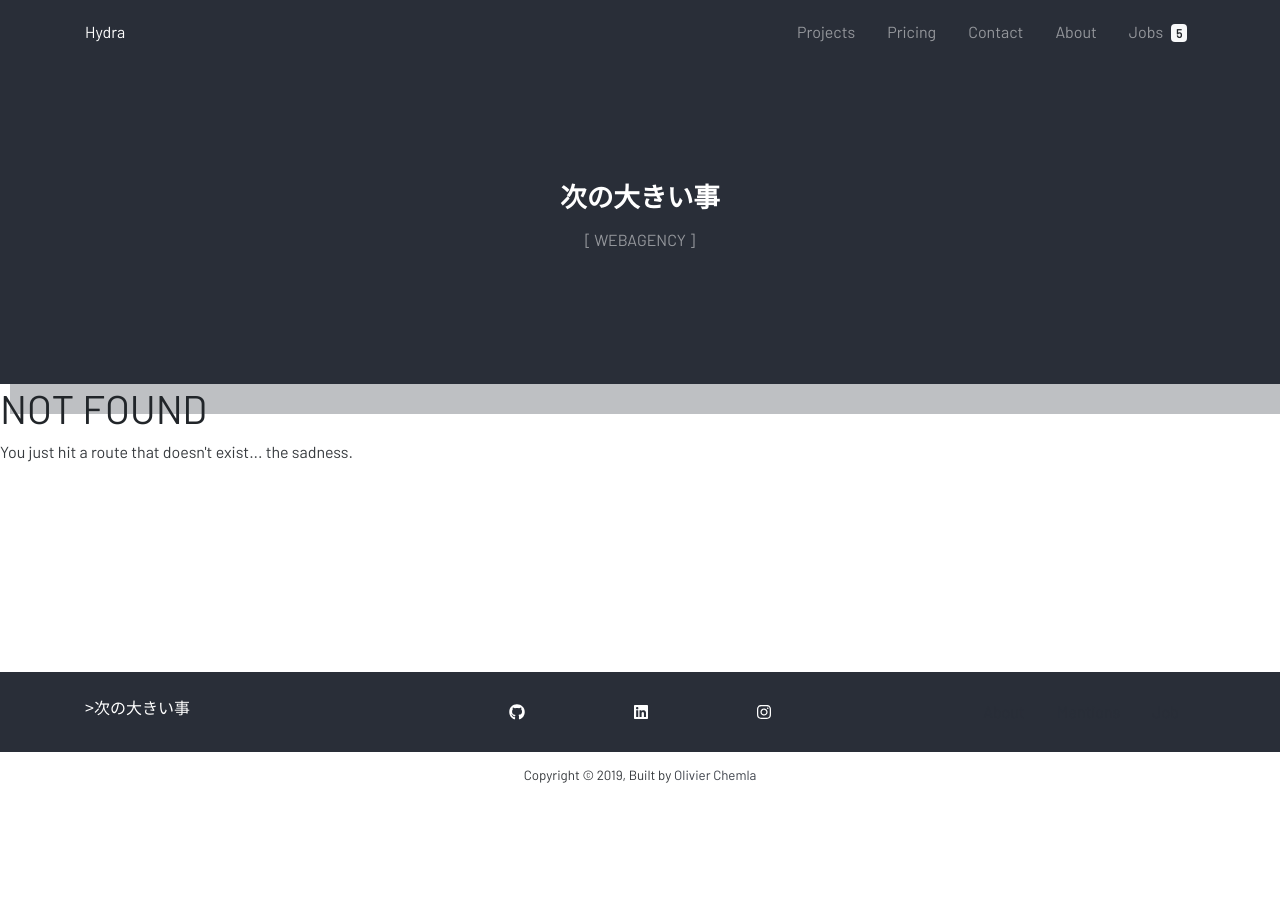
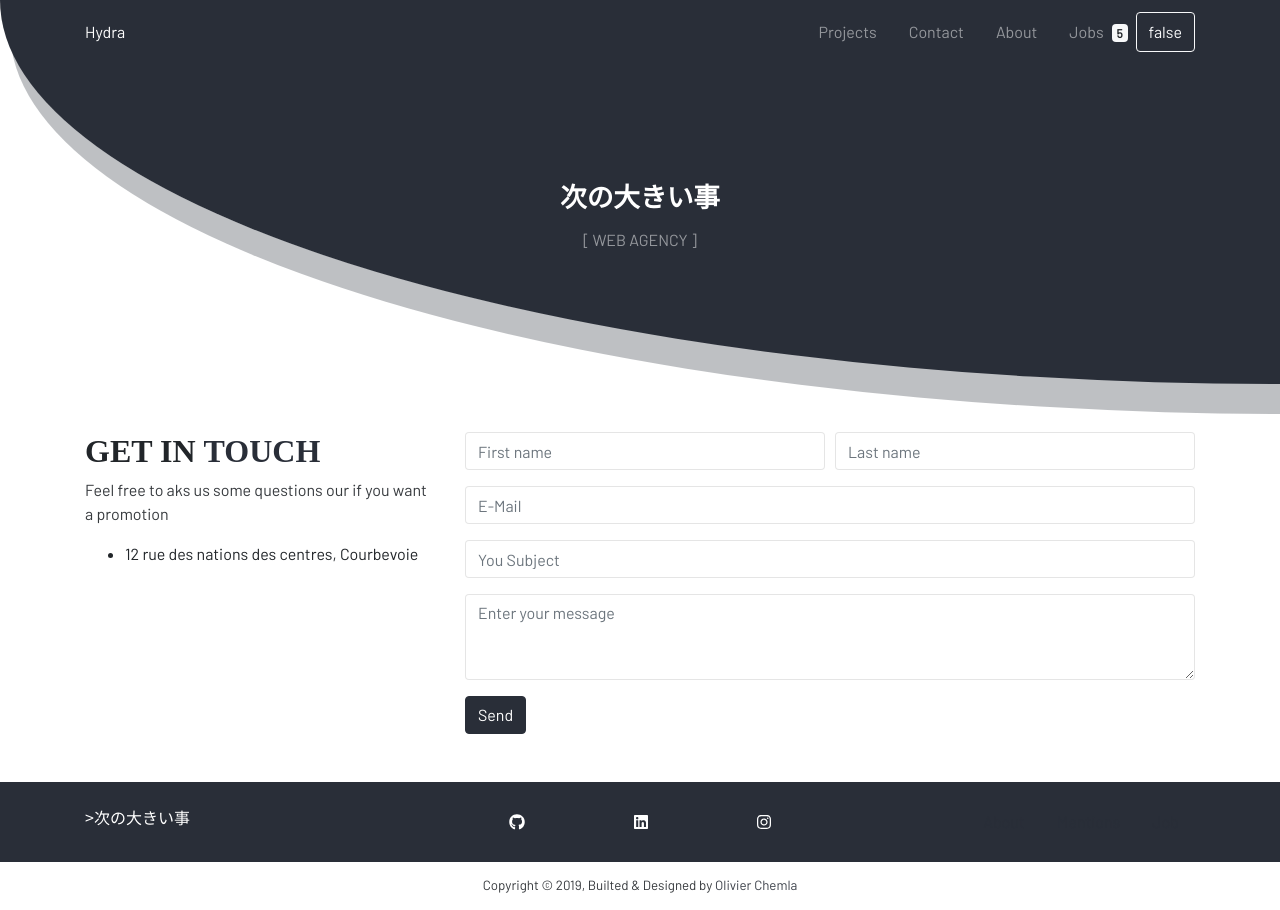
Before and after one commit to OliveCh12/Hydra, a Gatsby site: page /contact in a window 1280 px wide. Before the commit this address had no page. Before the commit the page ends 800 px from the top, so only its background shows below. Built offline with nearby package versions, Linux system fonts and the light colour scheme; Gatsby itself is replaced by a stand-in of ours.

Commit message:
Update components

```diff
--- a/src/components/footer.js
+++ b/src/components/footer.js
@@ -1,4 +1,6 @@
 import React from "react"
+import PropTypes from "prop-types"
+
 import { FontAwesomeIcon } from "@fortawesome/react-fontawesome"
 import {
   faGithub,
@@ -7,7 +9,7 @@ import {
 } from "@fortawesome/free-brands-svg-icons"
 // import { Link } from "gatsby"
 
-const footer = () => {
+const Footer = ({ siteAuthor }) => {
   const alignCenter = {
     display: "flex",
     justifyContent: "end",
@@ -17,10 +19,7 @@ const footer = () => {
   return (
     <footer>
       <div className="footer-top" style={alignCenter}>
-        <div
-          className="container"
-          style={{ height: "100%" }}
-        >
+        <div className="container" style={{ height: "100%" }}>
           <div className="row no-gutters" style={{ height: "100%" }}>
             <div className="col-md-4 d-flex justify-content-start align-items-center">
               <h5>>次の大きい事</h5>
@@ -57,12 +56,20 @@ const footer = () => {
       </div>
       <div className="footer-bottom">
         <p>
-          Copyright © {new Date().getFullYear()}, Built by{" "}
-          <a href="https://www.gatsbyjs.org">Olivier Chemla</a>
+          Copyright © {new Date().getFullYear()}, Builted & Designed by   {" "}
+          <a href="https://www.gatsbyjs.org">{siteAuthor}</a>
         </p>
       </div>
     </footer>
   )
 }
 
-export default footer
+Footer.propTypes = {
+  siteAuthor: PropTypes.string,
+}
+
+Footer.defaultProps = {
+  siteAuthor: `Author`,
+}
+
+export default Footer
--- a/src/components/header.js
+++ b/src/components/header.js
@@ -1,9 +1,24 @@
 import { Link } from "gatsby"
 import PropTypes from "prop-types"
-import React from "react"
+import React, { useState, useRef } from "react"
 
-const Header = ({ siteTitle, siteSubtitle }) => (
-  <header>
+const Header = ({ siteTitle, siteSubtitle }) => {
+  const [state, setstate] = useState(false)
+  const headerRef = useRef(null)
+
+  let headerStyle = {
+    borderBottomLeftRadius: "100%",
+  }
+
+  function changePropriety() {
+    headerStyle.backgroundColor = "purple"
+  }
+
+  console.log(headerStyle)
+
+
+  return (
+    <header ref={headerRef} style={headerStyle}>
       <nav className="navbar navbar-expand-lg navbar-dark">
         <div className="container">
           <Link className="navbar-brand" to="/">
@@ -25,9 +40,6 @@ const Header = ({ siteTitle, siteSubtitle }) => (
               <Link className="nav-item nav-link" to="/projects">
                 Projects
               </Link>
-            <Link className="nav-item nav-link" to="/pricing">
-              Pricing
-            </Link>
               <Link className="nav-item nav-link" to="/contact">
                 Contact
               </Link>
@@ -37,6 +49,12 @@ const Header = ({ siteTitle, siteSubtitle }) => (
               <Link className="nav-item nav-link" to="/jobs">
                 Jobs<span className="badge badge-light ml-2">5</span>
               </Link>
+              <button
+                className="btn btn-outline-light"
+                onClick={changePropriety}
+              >
+                {state.toString()}
+              </button>
             </div>
           </div>
         </div>
@@ -44,11 +62,12 @@ const Header = ({ siteTitle, siteSubtitle }) => (
       <div className="hero">
         <div className="hero-content">
           <h1>次の大きい事</h1>
-        <p>[ {siteSubtitle.split(" ")} ]</p>
+          <p>[ {siteSubtitle} ]</p>
         </div>
       </div>
     </header>
   )
+}
 
 Header.propTypes = {
   siteTitle: PropTypes.string,
@@ -56,8 +75,8 @@ Header.propTypes = {
 }
 
 Header.defaultProps = {
-  siteTitle: ``,
-  siteSubtitle: "Cool",
+  siteTitle: `Your Brand`,
+  siteSubtitle: "Catch Phrase",
 }
 
 export default Header
--- a/src/components/layout.js
+++ b/src/components/layout.js
@@ -14,11 +14,14 @@ import Footer from "./footer"
 import "../styles/main.scss"
 
 const Layout = ({ children }) => {
+
+  // Get the Data from GraphQL
   const data = useStaticQuery(graphql`
     query SiteTitleQuery {
       site {
         siteMetadata {
-          title
+          title,
+          author
         }
       }
     }
@@ -30,7 +33,7 @@ const Layout = ({ children }) => {
       <div className="flex-grow-1">
         <main>{children}</main>
       </div>
-      <Footer />
+      <Footer siteAuthor={data.site.siteMetadata.author}/>
     </>
   )
 }
--- /dev/null
+++ b/src/pages/contact.js
@@ -0,0 +1,94 @@
+import React, { useState } from "react"
+import Layout from "../components/layout"
+import SEO from "../components/seo"
+
+const contact = () => {
+  const [state, setstate] = useState({
+    firstname: "",
+    lastname: "",
+  })
+
+  function handleChange(event) {
+    setstate({firstname: event.target.value})
+  }
+  return (
+    <Layout>
+      <SEO title="Contact" />
+
+      <div className="container mt-5 mb-5">
+        <div className="row">
+          <div className="col-md-4">
+            {state.firstname === "" ? (
+              <h2>
+                Get in <strong>touch</strong>
+              </h2>
+            ) : (
+              <h2>
+                Hi <strong>{state.firstname} !</strong>
+              </h2>
+            )}
+            <p>
+              Feel free to aks us some questions our if you want a promotion
+            </p>
+            <ul>
+              <li>12 rue des nations des centres, Courbevoie</li>
+            </ul>
+          </div>
+
+          <div className="col-md-8">
+            <form method="post" action="#">
+              <div className="form-group">
+                <div class="form-row">
+                  <div class="col">
+                    <input
+                      type="text"
+                      class="form-control"
+                      placeholder="First name"
+                      onChange={handleChange}
+                    />
+                  </div>
+                  <div class="col">
+                    <input
+                      type="text"
+                      class="form-control"
+                      placeholder="Last name"
+                    />
+                  </div>
+                </div>
+              </div>
+              <div class="form-group">
+                <input
+                  type="email"
+                  class="form-control"
+                  aria-describedby="E-Mail"
+                  placeholder="E-Mail"
+                />
+              </div>
+              <div className="form-group">
+                <input
+                  className="form-control"
+                  placeholder="You Subject"
+                  type="text"
+                  name="subject"
+                  id="subject"
+                />
+              </div>
+              <div className="form-group">
+                <textarea
+                  class="form-control"
+                  rows="3"
+                  placeholder="Enter your message"
+                ></textarea>
+              </div>
+              <button className="btn btn-primary" type="submit">
+                Send
+              </button>
+            </form>
+          </div>
+        </div>
+      </div>
+    </Layout>
+  )
+}
+
+export default contact
--- a/src/pages/index.js
+++ b/src/pages/index.js
@@ -1,9 +1,7 @@
 import React from "react"
-import { Link } from "gatsby"
 
 import Layout from "../components/layout"
 import SEO from "../components/seo"
-
 
 // Sections imports
 import SectionIntro from "../components/index/sectionIntro"
@@ -15,8 +13,6 @@ const IndexPage = () => (
     <SEO title="Home" />
     <SectionIntro />
     <SectionSkills />
-
-
 
     <section className="bg-light">
       <div className="container">
```
Also changed, not shown: src/components/button.js (added, +11 -0 lines). Lines whose indentation alone changed are shown as unchanged.
